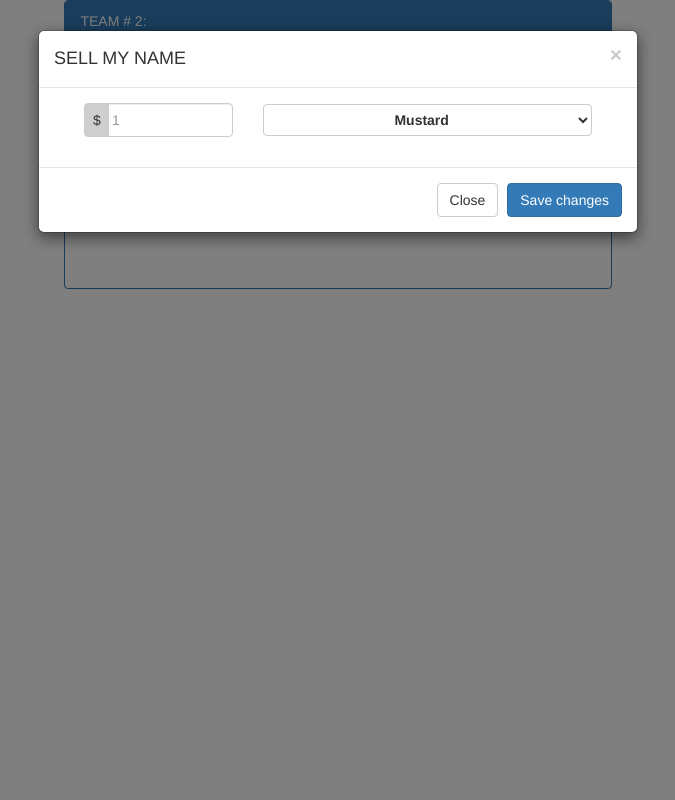
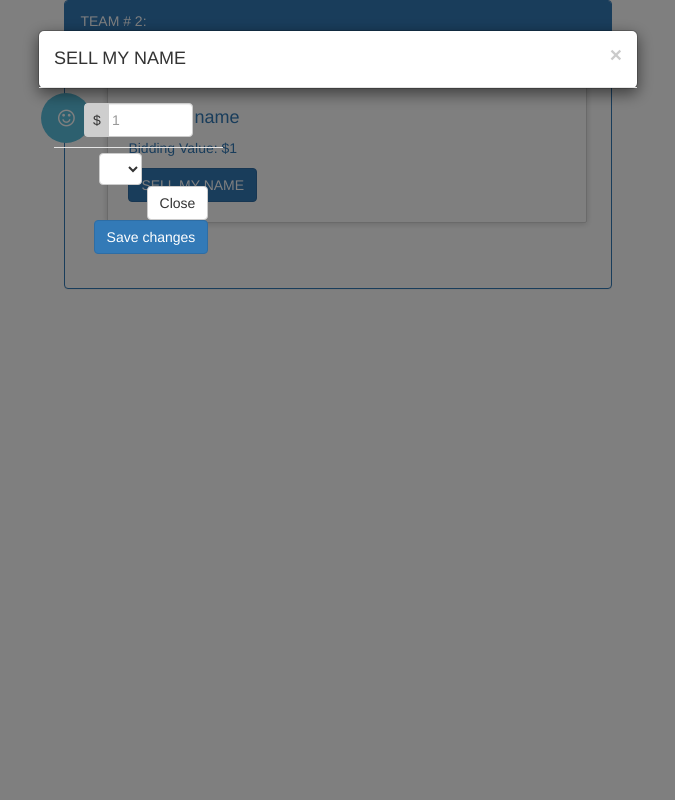
Before and after one commit to kiellabian/modest-market-name, a Django app: template market/name/templates/home.html in a window 1280 px wide, after a click on "SELL MY NAME". Shown: the whole page, without its empty margins (302-977 px from the left). Run offline with Django 3.2, Linux system fonts and the light colour scheme; the template is opened without the code that fills it: values that come from a table or form of the project are taken from there, others are empty; tables that the repository leaves empty hold one stand-in row (values such as "Sample post"); some libraries are stand-ins or nearby versions.

Commit message:
form popup

```diff
--- a/market/name/templates/home.html
+++ b/market/name/templates/home.html
@@ -104,28 +104,31 @@
         		<button type="button" class="close" data-dismiss="modal" aria-label="Close"><span aria-hidden="true">&times;</span></button>
         		<h4 class="modal-title" id="myModalLabel">SELL MY NAME</h4>
       		</div>
+
+	      	<form action="{% url 'home' %}" role="form" class="col-md-4" style="margin-top: -20px;">
 				<div class="modal-body">
 					<div class="col-lg-12">
-            <form role="form" class="col-md-4" style="margin-top: -20px;">
 						<div class="form-group">
 							<span class="dollar">$</span>
 							<input id="name" name="name" type="number" class="form-control number-bid" required placeholder="1">
 						</div>
-			</form>
 						<div class="col-lg-8">
 							<select class="selectpicker select-btn" data-style="btn-danger">
-				      <option>Mustard</option>
-				      <option>Ketchup</option>
-				      <option>Relish</option>
+								{% for name in names %}
+								<option>{{ name.name }}</option>
+								{% endfor %}
 							</select>
 			            </div>
 		        	</div>
 		      	</div>
 		      	<div class="modal-footer">
 		    		<button type="button" class="btn btn-default" data-dismiss="modal">Close</button>
-        <button type="button" class="btn btn-primary">Save changes</button>
+		        	<button type="submit" class="btn btn-primary">Save changes</button>
+		    	</div>
+		    </form>
 		</div>
 	</div>
 </div>
-</div>
+
+
 {% endblock %}
--- a/market/name/views.py
+++ b/market/name/views.py
@@ -10,6 +10,9 @@
     def get_context_data(self, *args, **kwargs):
         context = super(HomeView, self).get_context_data(*args, **kwargs)
         context['events'] = BiddingEvent.objects.all()
+
+        if self.request.user.is_authenticated():
+            context['names'] = Name.objects.filter(owner=self.request.user)
         return context
 
 
```
Lines whose indentation alone changed are shown as unchanged.
